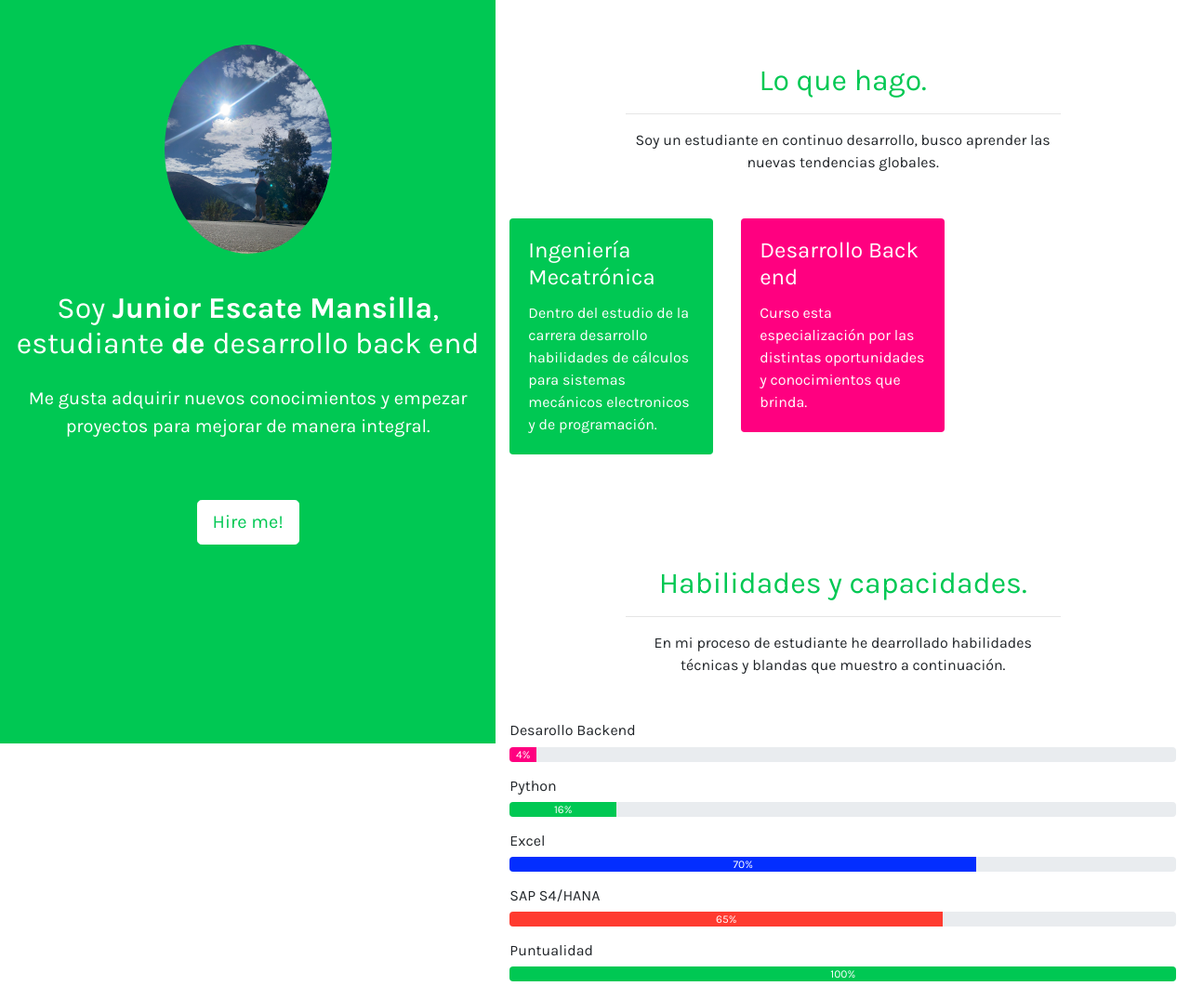
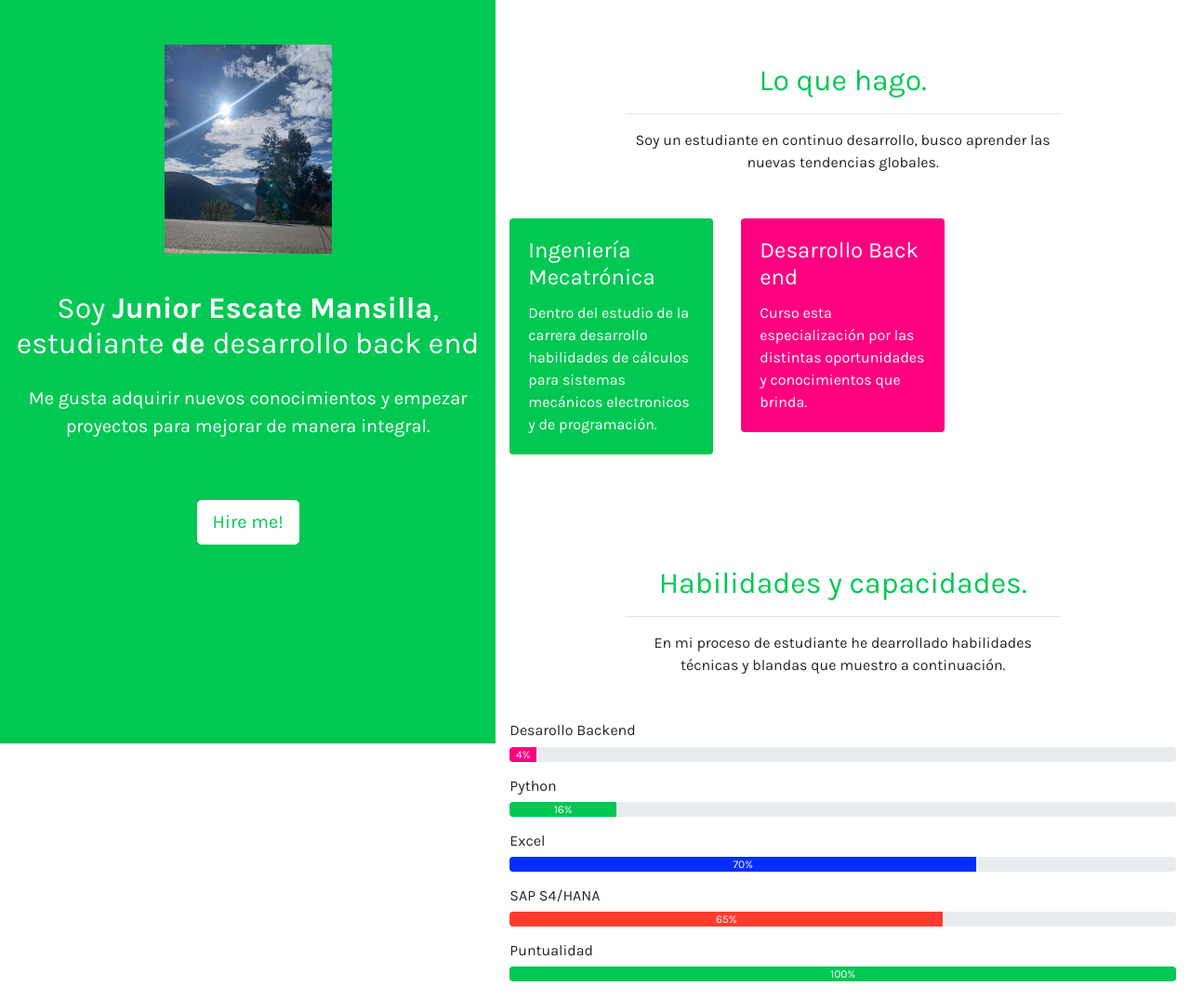
Before and after one commit to JuniorEscateMansilla/JuniorEscateMansilla.github.io, a plain HTML site: page index.html in a window 1280 px wide. Shown: the top 1075 px of the page at 93% size. Drawn offline with nearby package versions, Linux system fonts and the light colour scheme.

```diff
--- a/index.html
+++ b/index.html
@@ -18,7 +18,7 @@
                 <div class="row">
                     <div class="col-md-5 bg-green text-white py-5 text-center col-fixed">
                         <div class="mb-3">
-                            <img src="img/male.jpg" alt="Male" class="brand-logo img-fluid rounded-circle"/>
+                            <img src="img/male.jpg" alt="Male" class="brand-logo img-fluid rounded-square"/>
                         </div>
                         <h1 class="pt-4 text-white h2">Soy <span>Junior Escate Mansilla</span>, estudiante <span>de </span>desarrollo back end<br/></h1>
                         <p class="mt-4 lead text-white">
```
